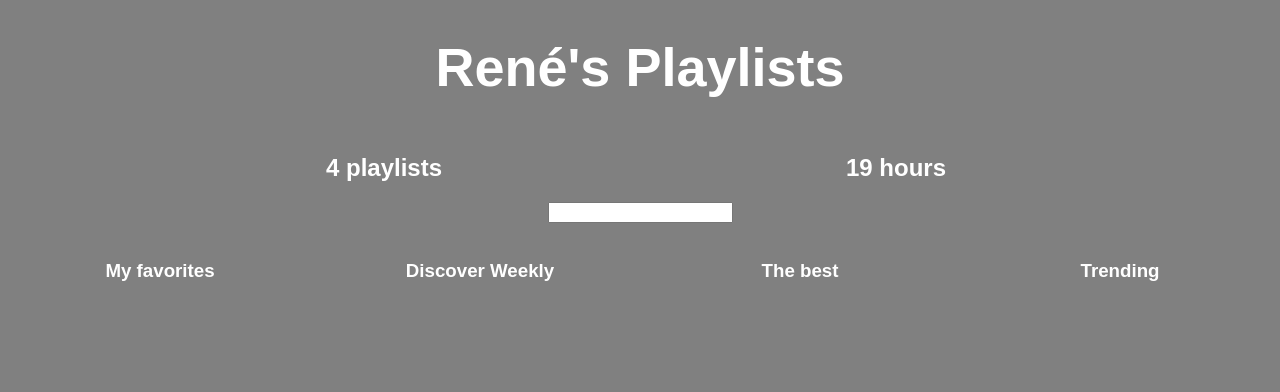
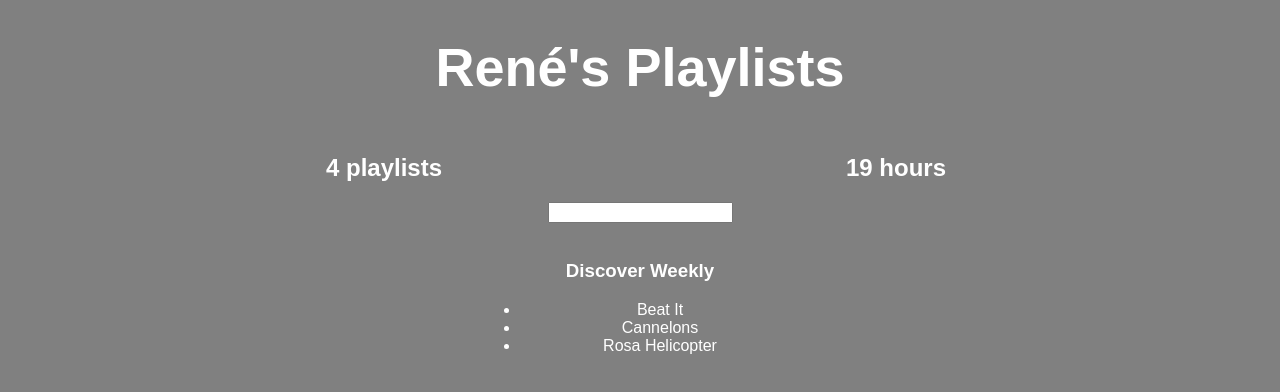
Before and after one commit to remusa/better-playlists, a React (Create React App) app: page / in a window 1280 px wide. Shown: the top 392 px of the page. Built offline with nearby package versions, Linux system fonts and the light colour scheme.

Commit message:
Added filter functionality to the playlist list

```diff
--- a/src/App.js
+++ b/src/App.js
@@ -128,7 +128,12 @@ class Filter extends Component {
 		return (
 			<div style={defaultStyle}>
 				<img />
-				<input type="text" />
+				<input
+					type="text"
+					onKeyUp={event =>
+						this.props.onTextChange(event.target.value)
+					}
+				/>
 			</div>
 		);
 	}
@@ -147,12 +152,10 @@ class Playlist extends Component {
 				}}
 			>
 				<img />
+
 				<h3>{playlist.name}</h3>
-				<ul>
-					{playlist.songs.map(song => {
-						<li>{song.name}</li>;
-					})}
-				</ul>
+
+				<ul>{playlist.songs.map(song => <li>{song.name}</li>)}</ul>
 			</div>
 		);
 	}
@@ -162,13 +165,19 @@ class App extends Component {
 	constructor() {
 		super();
 
-		this.state = { serverData: {} };
+		this.state = {
+			serverData: {},
+			filterString: ''
+		};
 	}
 
 	componentDidMount() {
 		setTimeout(() => {
 			this.setState({ serverData: fakeServerData });
 		}, 1000);
+		setTimeout(() => {
+			this.setState({ filterString: 'weekly' });
+		}, 2000);
 	}
 
 	render() {
@@ -188,11 +197,21 @@ class App extends Component {
 							playlists={this.state.serverData.user.playlists}
 						/>
 
-						<Filter />
+						<Filter
+							onTextChange={text =>
+								this.setState({ filterString: text })
+							}
+						/>
 
-						{this.state.serverData.user.playlists.map(playlist => (
-							<Playlist playlist={playlist} />
-						))}
+						{this.state.serverData.user.playlists
+							.filter(playlist =>
+								playlist.name
+									.toLowerCase()
+									.includes(
+										this.state.filterString.toLowerCase()
+									)
+							)
+							.map(playlist => <Playlist playlist={playlist} />)}
 					</div>
 				) : (
 					<h1 style={defaultStyle}>Loading...</h1>
```
